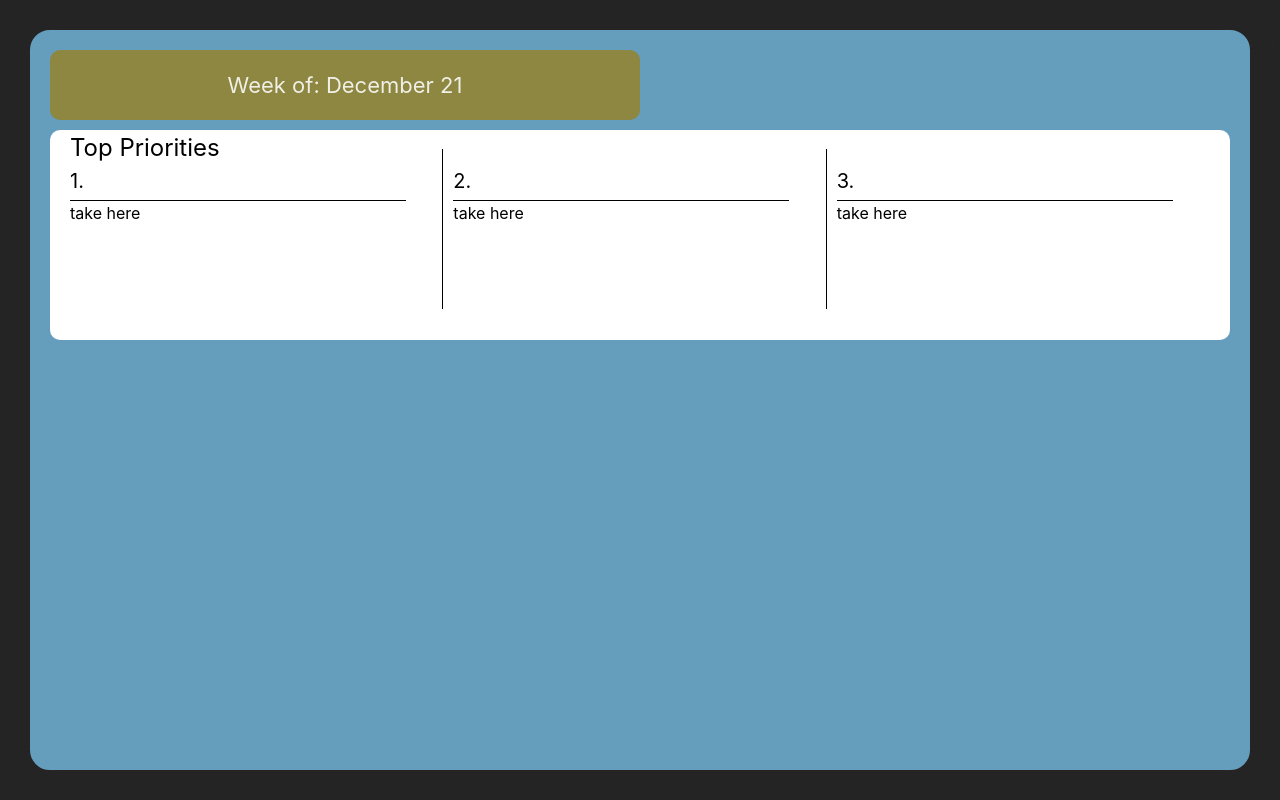
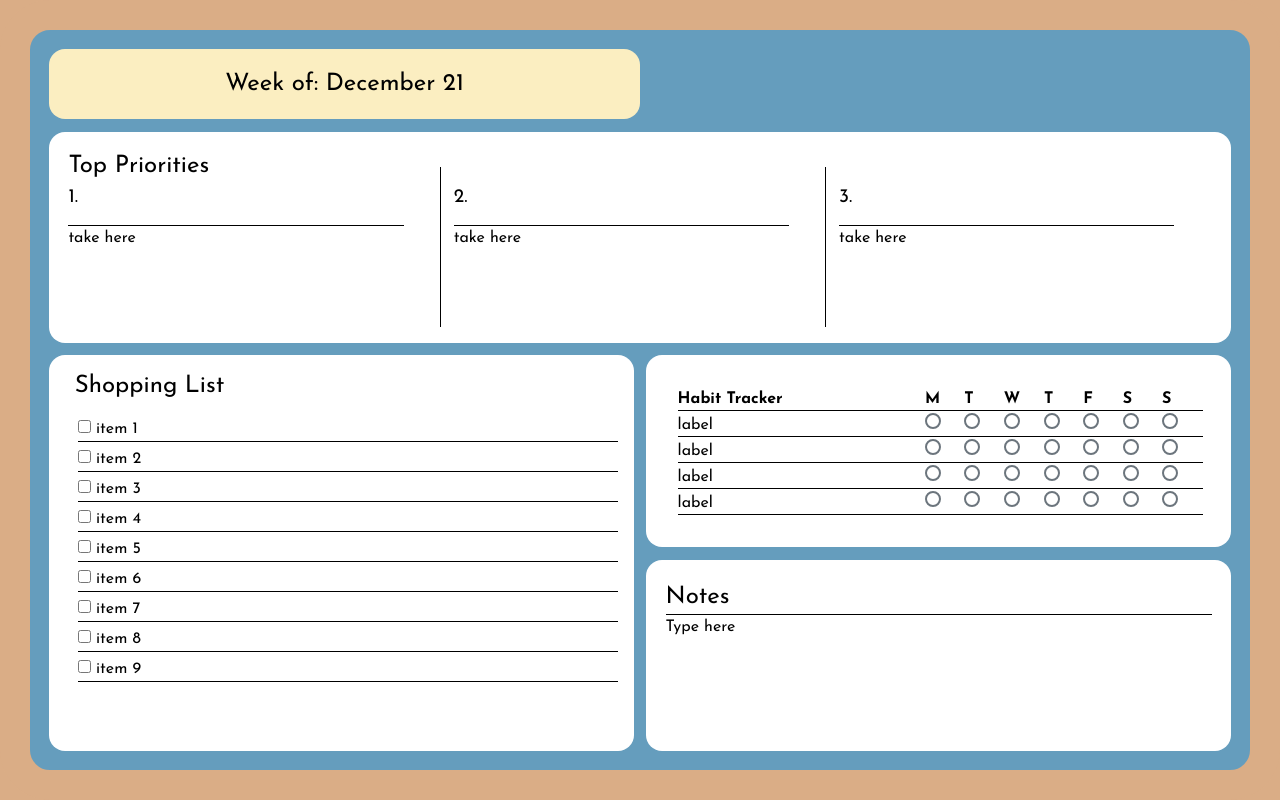
Before and after one commit to Sparkisss/TaskTracker, a React (Vite) app in the folder client/: page /daily in a window 1280 px wide. Built offline with nearby package versions, Linux system fonts and the light colour scheme.

Commit message:
feat: add components: ShoppingList, HabitTracker and Notes

```diff
--- /dev/null
+++ b/client/src/components/HabbitTracker.tsx
@@ -0,0 +1,35 @@
+import styles from '../styles/module/HabitTracker.module.scss';
+
+const HabitTracker = () => {
+    const daysOfWeek = ['M', 'T', 'W', 'T', 'F', 'S', 'S'];
+    const habits = ['label', 'label', 'label', 'label'];
+
+    return (
+        <div className={styles.container}>
+            <table className={styles.tracker}>
+                <thead>
+                    <tr>
+                        <th>Habit Tracker</th>
+                        {daysOfWeek.map((day, index) => (
+                            <th key={index}>{day}</th>
+                        ))}
+                    </tr>
+                </thead>
+                <tbody>
+                    {habits.map((habit, index) => (
+                        <tr key={index}>
+                            <td>{habit}</td>
+                            {daysOfWeek.map((_, dayIndex) => (
+                                <td key={dayIndex}>
+                                    <input type="checkbox" />
+                                </td>
+                            ))}
+                        </tr>
+                    ))}
+                </tbody>
+            </table>
+        </div>
+    );
+};
+
+export default HabitTracker;
--- /dev/null
+++ b/client/src/components/Notes.tsx
@@ -0,0 +1,12 @@
+import styles from '../styles/module/Notes.module.scss';
+
+const Notes = () => {
+    return (
+        <div className={styles.container}>
+            <h2>Notes</h2>
+            <div>Type here</div>
+        </div>
+    );
+};
+
+export default Notes;
--- /dev/null
+++ b/client/src/components/ShoppingList.tsx
@@ -0,0 +1,22 @@
+import styles from '../styles/module/ShoppingList.module.scss';
+
+const ShoppingList = () => {
+    return (
+        <div className={styles.container}>
+            <h2>Shopping List</h2>
+            <ul>
+                <li><input type="checkbox"/> item 1</li>
+                <li><input type="checkbox"/> item 2</li>
+                <li><input type="checkbox"/> item 3</li>
+                <li><input type="checkbox"/> item 4</li>
+                <li><input type="checkbox"/> item 5</li>
+                <li><input type="checkbox"/> item 6</li>
+                <li><input type="checkbox"/> item 7</li>
+                <li><input type="checkbox"/> item 8</li>
+                <li><input type="checkbox"/> item 9</li>
+            </ul>
+        </div>
+    );
+};
+
+export default ShoppingList;
--- a/client/src/pages/Daily.tsx
+++ b/client/src/pages/Daily.tsx
@@ -1,11 +1,16 @@
-import DataShow from "../components/DataShow";
-import Priorities from "../components/Priorities";
-
+import DataShow from "../components/DataShow"
+import Priorities from "../components/Priorities"
+import ShoppingList from "../components/ShoppingList"
+import HabbitTracker from "../components/HabbitTracker"
+import Notes from "../components/Notes"
 const Daily = () => {
     return (
         <main className="main">
             <DataShow/>
             <Priorities/>
+            <ShoppingList/>
+            <HabbitTracker/>
+            <Notes/>
         </main>
     );
 };
--- a/client/src/styles/_mixins.scss
+++ b/client/src/styles/_mixins.scss
@@ -21,3 +21,57 @@
     justify-content: center;
     align-items: center;
 }
+
+@mixin default-state {
+    background-color: #fff;
+    color: #000;
+    border-radius: $medium-size;
+}
+
+@mixin show-dark-line-standart {
+    &::after {
+        content: '';
+        position: absolute;
+        bottom: 0;
+        left: 0;
+        width: 100%;
+        height: 1px;
+        background-color: black;
+    }
+}
+
+@mixin show-dark-line-big {
+    &::after {
+        content: '';
+        position: absolute;
+        bottom: 0;
+        left: 0;
+        width: 110%;
+        height: 1px;
+        background-color: black;
+    }
+}
+
+@mixin show-dark-line-vertical{
+    &::after {
+        content: '';
+        position: absolute;
+        right: 0;
+        top: -10%;
+        height: 95%;
+        width: 1px;
+        background-color: black;
+    }
+}
+
+@mixin show-dark-line-horizontal{
+    &::after {
+        content: '';
+        position: absolute;
+        bottom: 0;
+        left: 0;
+        width: 90%;
+        height: 1px;
+        background-color: black;
+    }
+}
--- a/client/src/styles/_var.scss
+++ b/client/src/styles/_var.scss
@@ -7,5 +7,7 @@ $gold-sand-color: #daad86;
 $cameo-color: #bc986a;
 $banana-mania-color: #fbeec1;
 
-
-$medium-radius: 10px;
+$small-size: 0.8rem;
+$medium-size: 1rem;
+$large-size: 1.2rem;
+$x-large-size: 1.5rem;
--- a/client/src/styles/index.scss
+++ b/client/src/styles/index.scss
@@ -23,15 +23,14 @@ img {
 
 @import './_var.scss';
 @import './_mixins.scss';
+@import url('https://fonts.googleapis.com/css2?family=Josefin+Sans:ital,wght@0,100..700;1,100..700&display=swap');
 
 :root {
-  font-family: Inter, system-ui, Avenir, Helvetica, Arial, sans-serif;
+  font-family: 'Josefin Sans', Inter, system-ui, Avenir, Helvetica, Arial, sans-serif;
   line-height: 1.5;
   font-weight: 400;
 
-  color-scheme: light dark;
-  color: rgba(255, 255, 255, 0.87);
-  background-color: #242424;
+  background-color: $gold-sand-color;
 
   font-synthesis: none;
   text-rendering: optimizeLegibility;
@@ -40,13 +39,13 @@ img {
 }
 
 .main {
-  padding: 20px;
+  padding: $large-size;
   min-height: 100vh;
   background-color: $coral-reef-color;
   border-radius: 50px;
-  border: 30px solid #242424;
+  border: 30px solid $gold-sand-color;
   display: grid;
-  grid-gap: 10px;
+  grid-gap: $small-size;
   grid-template-columns: 1fr 1fr;
   grid-template-rows: 10% 30% 1fr 1fr;
   grid-template-areas:
--- a/client/src/styles/module/DataShow.module.scss
+++ b/client/src/styles/module/DataShow.module.scss
@@ -4,9 +4,9 @@
 .container {
     @include flex-center;
     height: 100%;
-    border-radius: $medium-radius;
-    background-color: $olive-drab-color;
-    font-size: 22px;
+    border-radius: $medium-size;
+    background-color: $banana-mania-color;
+    font-size: $x-large-size;
     grid-area: header;
     width: 50%;
 }
--- /dev/null
+++ b/client/src/styles/module/HabitTracker.module.scss
@@ -0,0 +1,40 @@
+@import '../_var.scss';
+@import '../_mixins.scss';
+
+.container {
+    grid-area: habits;
+    @include default-state;
+    @include flex-center;
+    .tracker {
+        width: 90%;
+        thead {
+            tr {
+                th {
+                    text-align: left;
+                    position: relative;
+                    @include show-dark-line-big;
+                }
+            }
+        }
+        tbody {
+            tr {
+                td {
+                    position: relative;
+                    @include show-dark-line-big;
+                    input[type="checkbox"] {
+                        appearance: none;
+                        width: $medium-size;
+                        height: $medium-size;
+                        border-radius: 50%;
+                        border: 2px solid $secondary-color;
+                        outline: none;
+                        cursor: pointer;
+                        &:checked {
+                            background-color: $primary-color;
+                        }
+                    }
+                }
+            }
+        }
+    }
+}
--- /dev/null
+++ b/client/src/styles/module/Notes.module.scss
@@ -0,0 +1,12 @@
+@import '../_var.scss';
+@import '../_mixins.scss';
+
+.container {
+    grid-area: notes;
+    @include default-state;
+    padding: $large-size;
+    h2 {
+        position: relative;
+        @include show-dark-line-standart;
+    }
+}
--- a/client/src/styles/module/Priorities.module.scss
+++ b/client/src/styles/module/Priorities.module.scss
@@ -1,15 +1,16 @@
 @import '../_var.scss';
-
+@import '../_mixins.scss';
 .container {
     grid-area: priorities;
-    background-color: white;
-    color: black;
-    padding: 0 20px;
-    border-radius: $medium-radius;
+    @include default-state;
+    padding: 0 $large-size;
+    h2 {
+        margin-top: $medium-size;
+    }
     .column {
         display: flex;
         justify-content: space-between;
-        gap: 10px;
+        gap: $small-size;
         height: 80%;
         .item {
             width: 100%;
@@ -19,28 +20,12 @@
                     display: none;
                 }
             }
-            &::after {
-                content: '';
-                position: absolute;
-                right: 0;
-                top: -10%;
-                height: 95%;
-                width: 1px;
-                background-color: black;
-            }
+            @include show-dark-line-vertical;
             .number {
-                font-size: 20px;
+                font-size: $large-size;
                 position: relative;
-                padding-bottom: 5px;
-                &::after {
-                    content: '';
-                    position: absolute;
-                    bottom: 0;
-                    left: 0;
-                    width: 90%;
-                    height: 1px;
-                    background-color: black;
-                }
+                padding-bottom: $small-size;
+                @include show-dark-line-horizontal;
             }
         }
     }
--- /dev/null
+++ b/client/src/styles/module/ShoppingList.module.scss
@@ -0,0 +1,22 @@
+@import '../_var.scss';
+@import '../_mixins.scss';
+
+.container {
+    grid-area: shopList;
+    @include default-state;
+    padding-left: $small-size;
+    h2 {
+        margin: $small-size 0 $small-size $small-size;
+    }
+    ul {
+        li {
+            margin: 5px $medium-size;
+            &::after {
+                content: '';
+                display: block;
+                height: 1px;
+                background-color: #000;
+            }
+        }
+    }
+}
```
